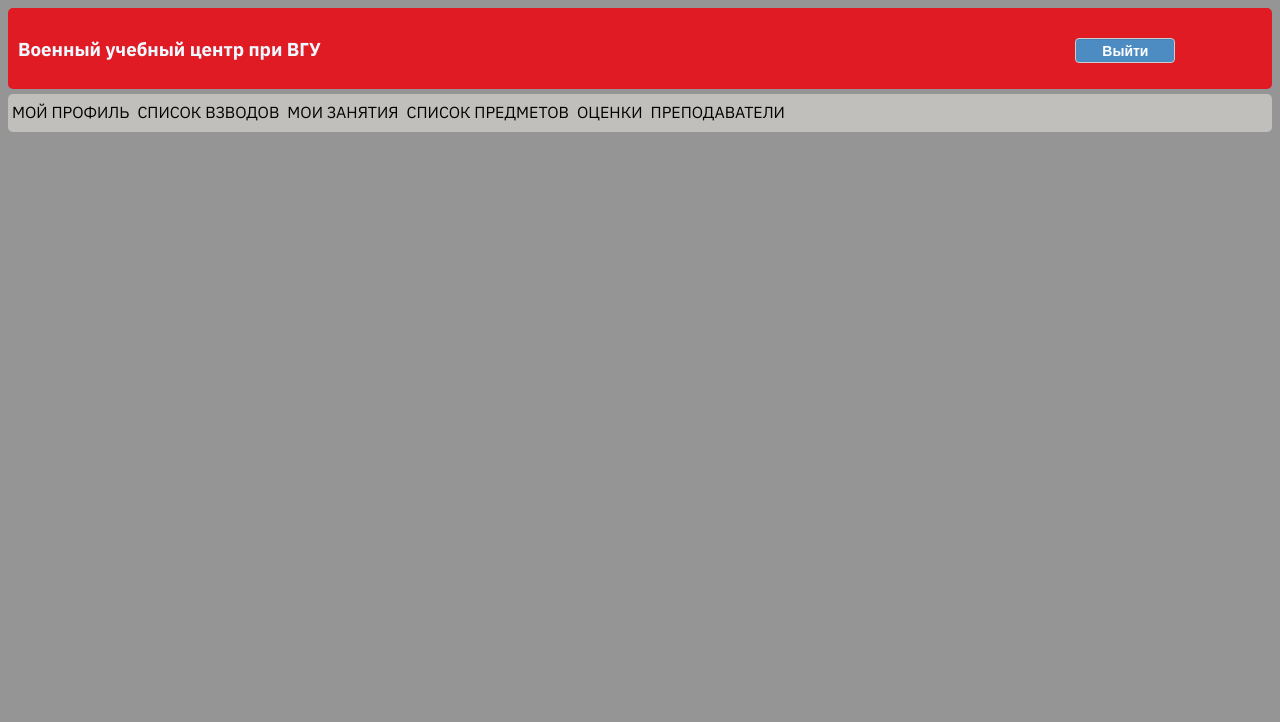
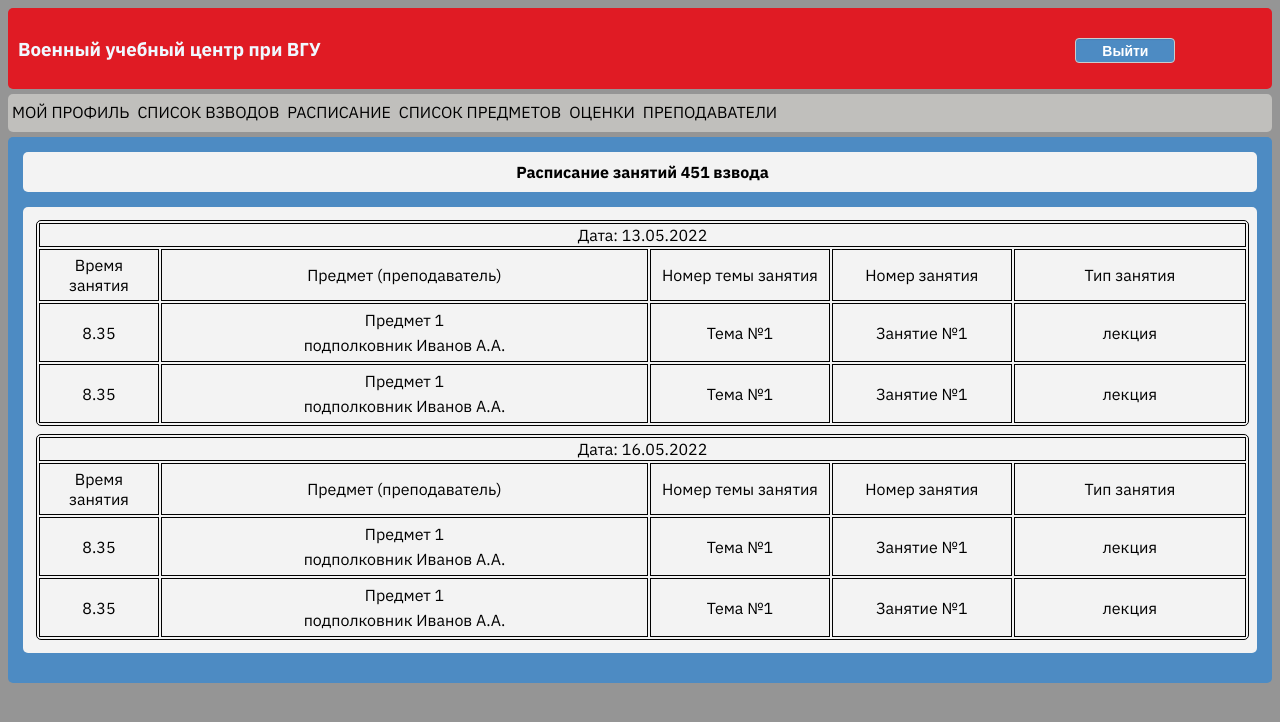
Before and after one commit to Dmitriy-M1319/journal-client, a Vue app: page /timetable in a window 1280 px wide. Shown: the top 722 px of the page. Built offline with nearby package versions, Linux system fonts and the light colour scheme; the HTML template or start-up script is replaced by a standard one.

Commit message:
add components for timetable (without server)

```diff
--- a/src/App.vue
+++ b/src/App.vue
@@ -11,7 +11,8 @@
       <ul>
         <li><router-link to="/">МОЙ ПРОФИЛЬ</router-link></li>
         <li><router-link to="/platoons">СПИСОК ВЗВОДОВ</router-link></li>
-        <li><router-link to="/classes">МОИ ЗАНЯТИЯ</router-link></li>
+        <li  v-if="is_student"><router-link to="/timetable">РАСПИСАНИЕ</router-link></li>
+        <li v-else><router-link to="/classes">МОИ ЗАНЯТИЯ</router-link></li>
         <li><router-link to="/subjects">СПИСОК ПРЕДМЕТОВ</router-link></li>
         <li><a href="">ОЦЕНКИ</a></li>
         <li><router-link to="/teachers">ПРЕПОДАВАТЕЛИ</router-link></li>
@@ -23,10 +24,17 @@
 
 <script>
 
+const is_student = true
+
 export default {
   name: 'App',
   components: {
-  }
+  },
+  data() {
+    return {
+        is_student
+    }
+  },
 }
 </script>
 
--- a/src/router.js
+++ b/src/router.js
@@ -62,5 +62,9 @@ export default new VueRouter({
       path: "/teachers/:id/subjects",
       component: () => import("@/views/subjects/SubjectsList"),
     },
+    {
+      path: "/timetable",
+      component: () => import("@/views/timetable/Timetable"),
+    }
   ],
 });
--- a/src/views/timetable/Timetable.vue
+++ b/src/views/timetable/Timetable.vue
@@ -0,0 +1,146 @@
+<template>
+    <div class="platoon_box">
+        <div class="platoon_box_item">
+            <h4>Расписание занятий 451 взвода</h4>
+        </div>
+        <div class="platoon_box_item">
+           <TimetableDay v-for="day in timetable_data"
+           v-bind:timetable_day="day" />
+        </div>
+    </div>
+</template>
+
+
+<script>
+import TimetableDay from './TimetableDay.vue';
+const timetable_data = [
+    {
+        date: '13.05.2022', classes: [
+            {
+                id: 1,
+                subject: {
+                    name: "Предмет 1",
+                    teacher: 'подполковник Иванов А.А.'
+                },
+                platoon: "451",
+                time: "8.35",
+                theme_number: 1,
+                theme_name: "Название темы",
+                class_number: 1,
+                class_name: "Название занятия",
+                class_type: "лекция",
+                classroom: 304
+            },
+            {
+                id: 2,
+                subject: {
+                    name: "Предмет 1",
+                    teacher: 'подполковник Иванов А.А.'
+                },
+                platoon: "451",
+                time: "8.35",
+                theme_number: 1,
+                theme_name: "Название темы",
+                class_number: 1,
+                class_name: "Название занятия",
+                class_type: "лекция",
+                classroom: 304
+            },
+        ]
+    },
+    {
+        date: '16.05.2022', classes: [
+            {
+                id: 3,
+                subject: {
+                    name: "Предмет 1",
+                    teacher: 'подполковник Иванов А.А.'
+                },
+                platoon: "451",
+                time: "8.35",
+                theme_number: 1,
+                theme_name: "Название темы",
+                class_number: 1,
+                class_name: "Название занятия",
+                class_type: "лекция",
+                classroom: 304
+            },
+            {
+                id: 4,
+                subject: {
+                    name: "Предмет 1",
+                    teacher: 'подполковник Иванов А.А.'
+                },
+                platoon: "451",
+                time: "8.35",
+                theme_number: 1,
+                theme_name: "Название темы",
+                class_number: 1,
+                class_name: "Название занятия",
+                class_type: "лекция",
+                classroom: 304
+            },
+        ]
+    }
+]
+export default {
+    name: 'Timetable',
+    components: {
+        TimetableDay
+    },
+    data() {
+        return {
+            timetable_data
+        }
+    },
+}
+</script>
+
+<style>
+.platoon_box {
+    background-color: #4d8bc3;
+    padding: 15px;
+    border-radius: 5px;
+}
+
+.platoon_box ul {
+    list-style-type: none;
+    padding: 0;
+}
+
+.platoon_box_item {
+    background-color: #f3f3f3;
+    padding-top: 5px;
+    padding-bottom: 5px;
+    padding-left: 5px;
+    border-radius: 5px;
+    margin-bottom: 15px;
+    min-width: 950px;
+    overflow: auto;
+}
+
+.platoon_box_item h4 {
+    text-align: center;
+    margin: 5px;
+}
+
+.platoon_box_item p {
+    margin: 5px;
+}
+
+.platoon_box_item a {
+    margin: 1px;
+}
+
+.platoon_box_item table {
+    vertical-align: center;
+    text-align: center;
+    border: 1px solid #000;
+    table-layout: fixed;
+    margin: 8px;
+    border-radius: 5px;
+}
+
+.platoon_box_item table tr td {
+    border: 1px solid #000;
+}</style>
--- /dev/null
+++ b/src/views/timetable/TimetableDay.vue
@@ -0,0 +1,31 @@
+<template>
+    <table class="center_div">
+        <tr>
+            <td colspan="5">Дата: {{ timetable_day.date }} </td>
+        </tr>
+        <tr>
+            <td style="padding: 5px; width: 10%;">Время занятия</td>
+            <td style="padding: 5px">Предмет (преподаватель)</td>
+            <td style="padding: 5px; width: 15%;">Номер темы занятия</td>
+            <td style="padding: 5px; width: 15%;">Номер занятия</td>
+            <td style="padding: 5px">Тип занятия</td>
+        </tr>
+        <TimetableRow v-for="t_class in timetable_day.classes"
+        v-bind:timetable_class="t_class" />
+    </table>
+</template>
+
+
+<script>
+import TimetableRow from './TimetableRow.vue';
+
+export default {
+    name: 'TimetableDay',
+    props: ['timetable_day'],
+    components: {
+        TimetableRow
+    },
+}
+</script>
+
+<style></style>
--- /dev/null
+++ b/src/views/timetable/TimetableRow.vue
@@ -0,0 +1,22 @@
+<template>
+    <tr>
+        <td>{{timetable_class.time}}</td>
+        <td>
+            <p> {{ timetable_class.subject.name }} </p>
+            <p>{{ timetable_class.subject.teacher }}</p>
+        </td>
+        <td> Тема №{{ timetable_class.theme_number }}</td>
+        <td>Занятие №{{ timetable_class.class_number }}</td>
+        <td>{{ timetable_class.class_type }}</td>
+    </tr>
+</template>
+
+
+<script>
+export default {
+    name: 'TimetableRow',
+    props: ['timetable_class']
+}
+</script>
+
+<style></style>
```
